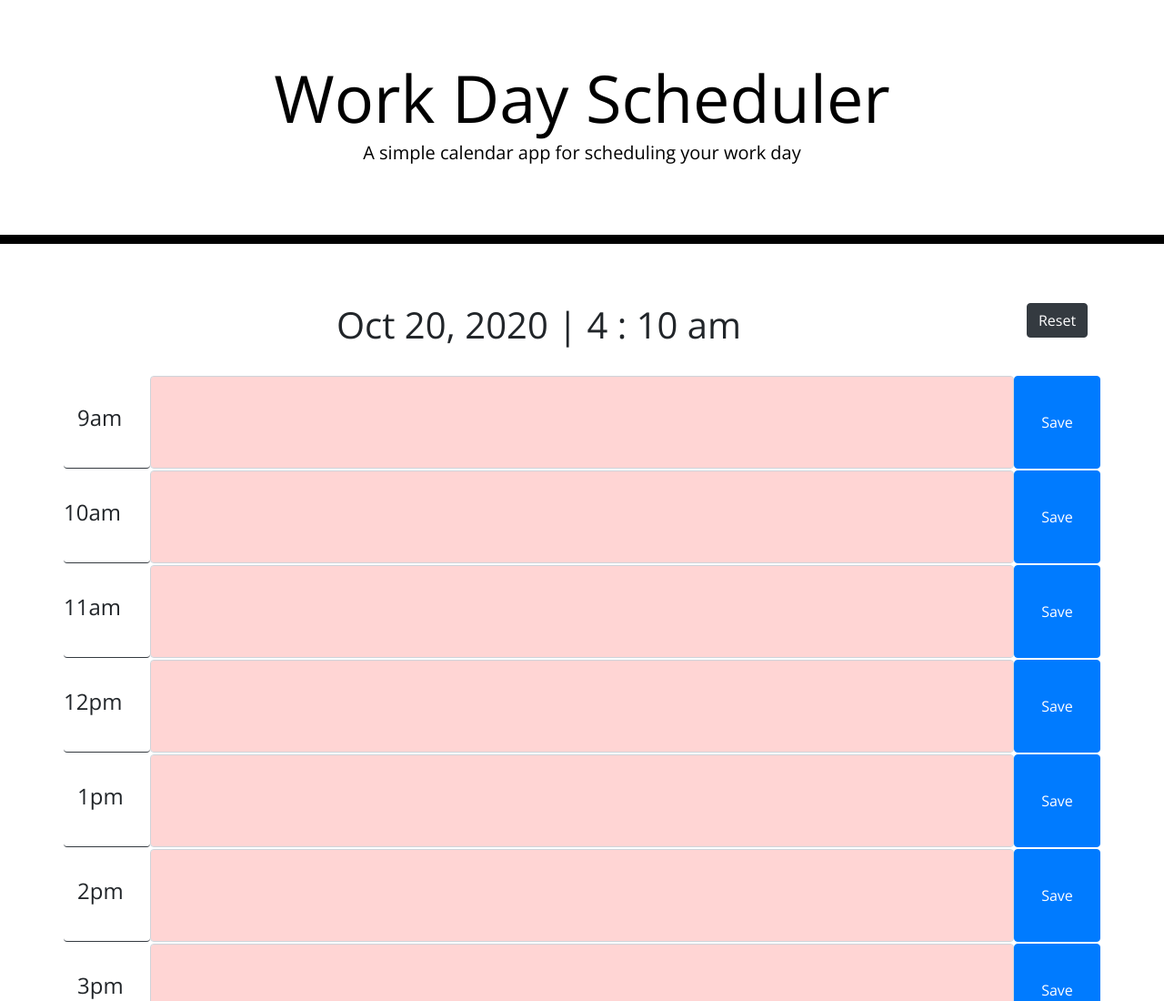
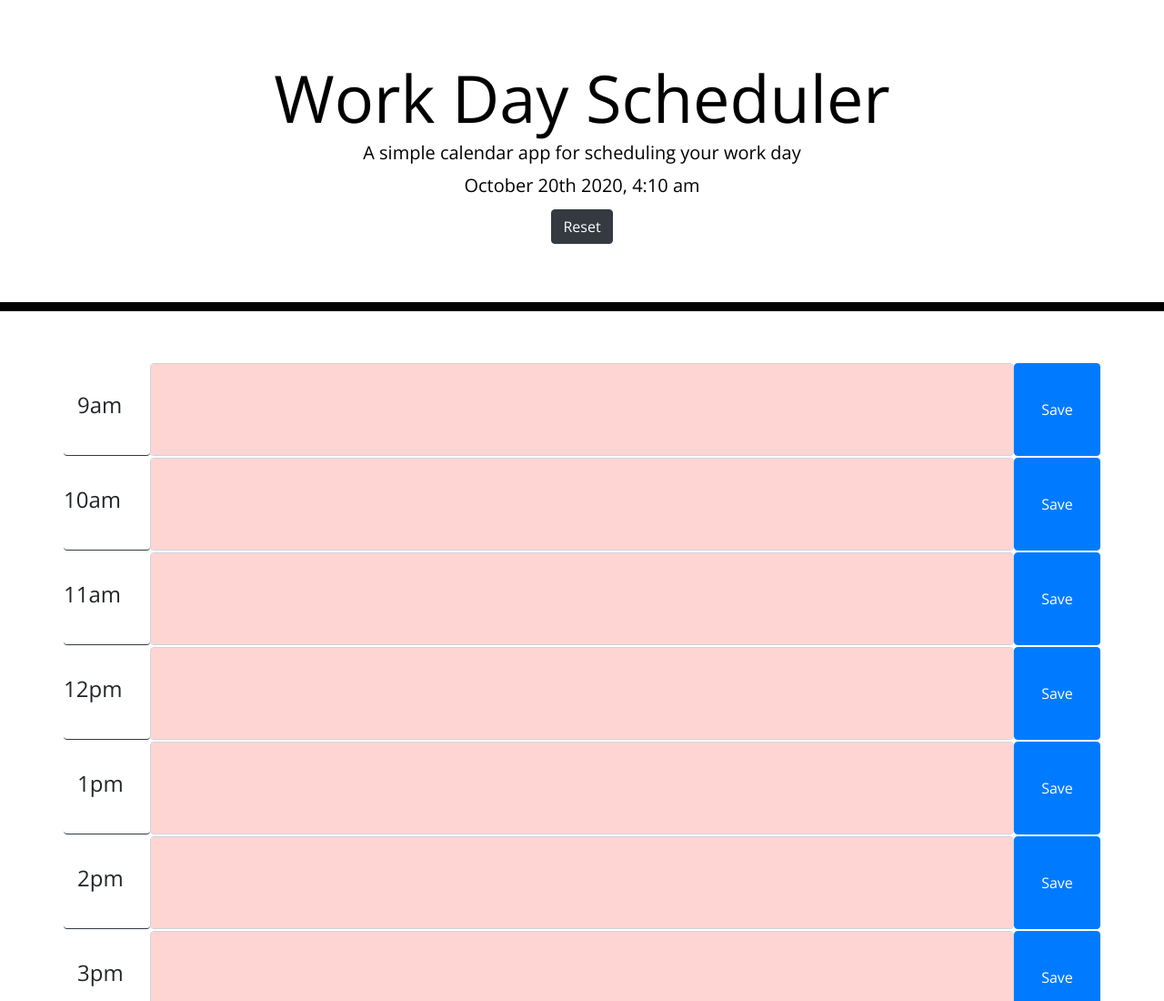
Before and after one commit to bcpbyu/BPina_dayScheduler, a plain HTML site: page index.html in a window 1280 px wide. Shown: the top 1100 px of the page at 91% size. Drawn offline with nearby package versions, Linux system fonts and the light colour scheme.

Commit message:
Changed javascript to use moment.js instead of 'new Date();'

```diff
--- a/index.html
+++ b/index.html
@@ -22,25 +22,14 @@
     <header class="jumbotron">
         <h1 class="display-3">Work Day Scheduler</h1>
         <p class="lead">A simple calendar app for scheduling your work day</p>
+
+        <!-- Current date and time displayer -->
         <p id="currentDay" class="lead"></p>
+
+        <!-- Reset button -->
+        <button class="btn btn-dark" id="reset">Reset</button>
+
     </header>
-
-    <!-- Date and time display div -->
-    <div class="container text-center pb-2">
-        <div class="row">
-
-            <!-- Date and time div -->
-            <div class="col-md-11">
-                <h1><span id="date"></span><span> | </span><span id="time"></span></h1>
-            </div>
-
-            <!-- Reset button div -->
-            <div class="col-md-1 px-0">
-                <button class="btn btn-dark" id="reset">Reset</button>
-            </div>
-
-        </div>
-    </div>
 
     <!-- 9am div -->
     <div class="container pt-4">
--- a/script.js
+++ b/script.js
@@ -1,15 +1,9 @@
-// Variable for teh saved data, and display curent time
+// Variable for the saved data, and display curent time
 var schedule = [];
 var time = [];
-var months = ["Jan", "Feb", "Mar", "Apr", "May", "Jun", "Jul", "Aug", "Sep", "Oct", "Nov", "Dec"]
-var d = new Date();
-var date = [];
-date[0] = d.getMonth();
-date[1] = d.getDate();
-date[2] = d.getFullYear();
-date[3] = d.getHours();
-date[4] = d.getMinutes();
-var after;
+var date = moment().format('MMMM Do YYYY, h:mm a');
+var hour = moment().format("h");
+var after = moment().format("a");
 
 // Filling time and schedule variable so there's no empty variable error
 for (var i = 0; i < 9; i++) {
@@ -37,41 +31,29 @@ $("#reset").on("click", function () {
     location.reload();
 });
 
-// This function makes the date and time from javascript make sense then displays it
+// This function displays the date and time
 function timeDis() {
-    if (date[3] > 11) {
-        after = "pm";
-    }
-    else {
-        after = "am";
-    }
-    if (date[3] > 12) {
-        date[3] = date[3] - 12;
-    }
-    if (date[4] < 10) {
-        date[4] = "0" + date[4];
-    }
-
-    $("#date").text(months[date[0]] + " " + date[1] + ", " + date[2]);
-
-    $("#time").text(date[3] + " : " + date[4] + " " + after);
+    $("#currentDay").text(date);
 }
 
-// This function constantly update the current time
+// This function constantly updates the current time
 function timeChange() {
     setInterval(function () {
-        d = new Date();
-        date[3] = d.getHours();
-        date[4] = d.getMinutes();
+        date = moment().format('MMMM Do YYYY, h:mm a');
+        after = moment().format("a");
 
         colors();
         timeDis();
-    }, 1000)
+    }, 1000);
 }
 
 // This function change the color of the textareas depending on the time
 function colors() {
-    var timeAdj = date[3] - 9;
+    var timeAdj = hour - 9;
+
+    if (after == "pm") {
+        timeAdj = timeAdj + 12;
+    }
 
     for (var i = 0; i < 9; i++) {
         if (time[i] < timeAdj) {
@@ -95,8 +77,7 @@ function colors() {
     }
 }
 
-// This function calls the colors, timeDis, and timeChange functions. Also update textareas
-// with the saved to-dos
+// This function calls the colors, timeDis, and timeChange functions. Also update textareas with the saved to-dos
 function load() {
     colors();
     timeDis();
```
